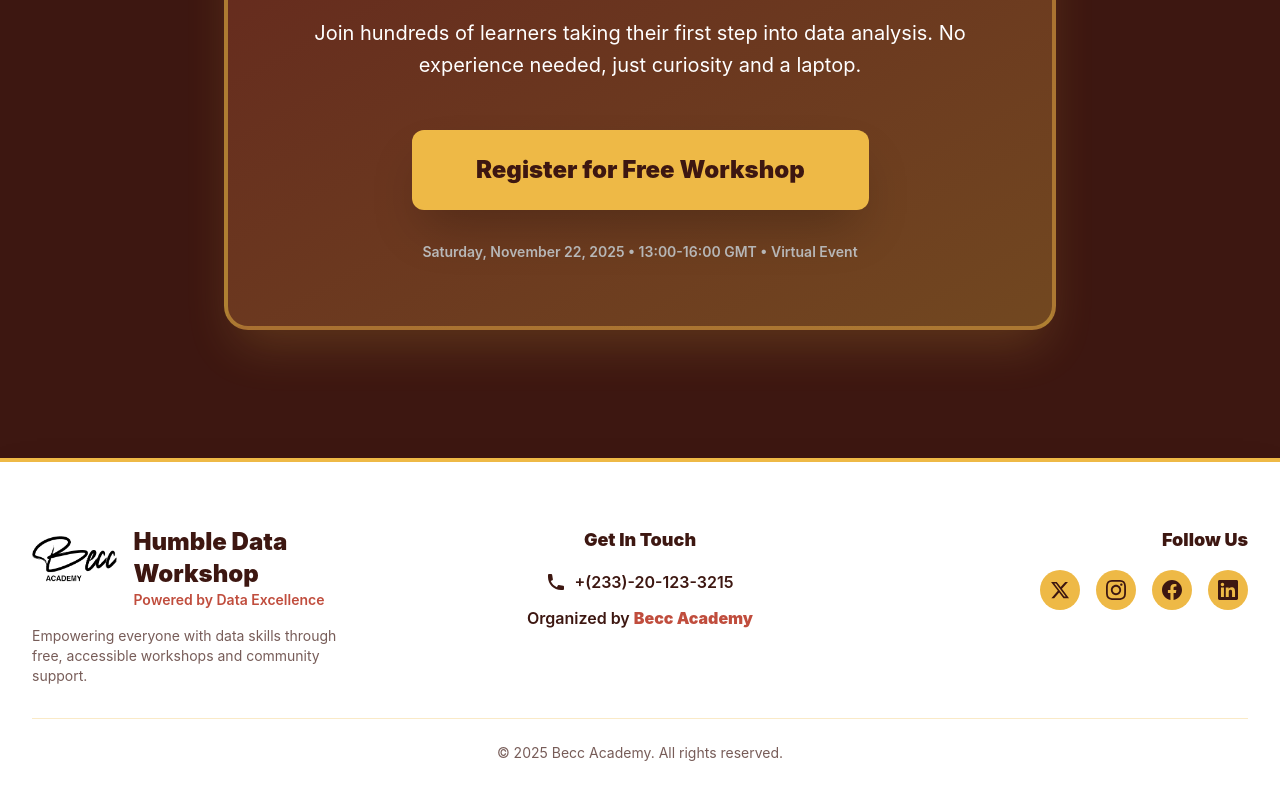
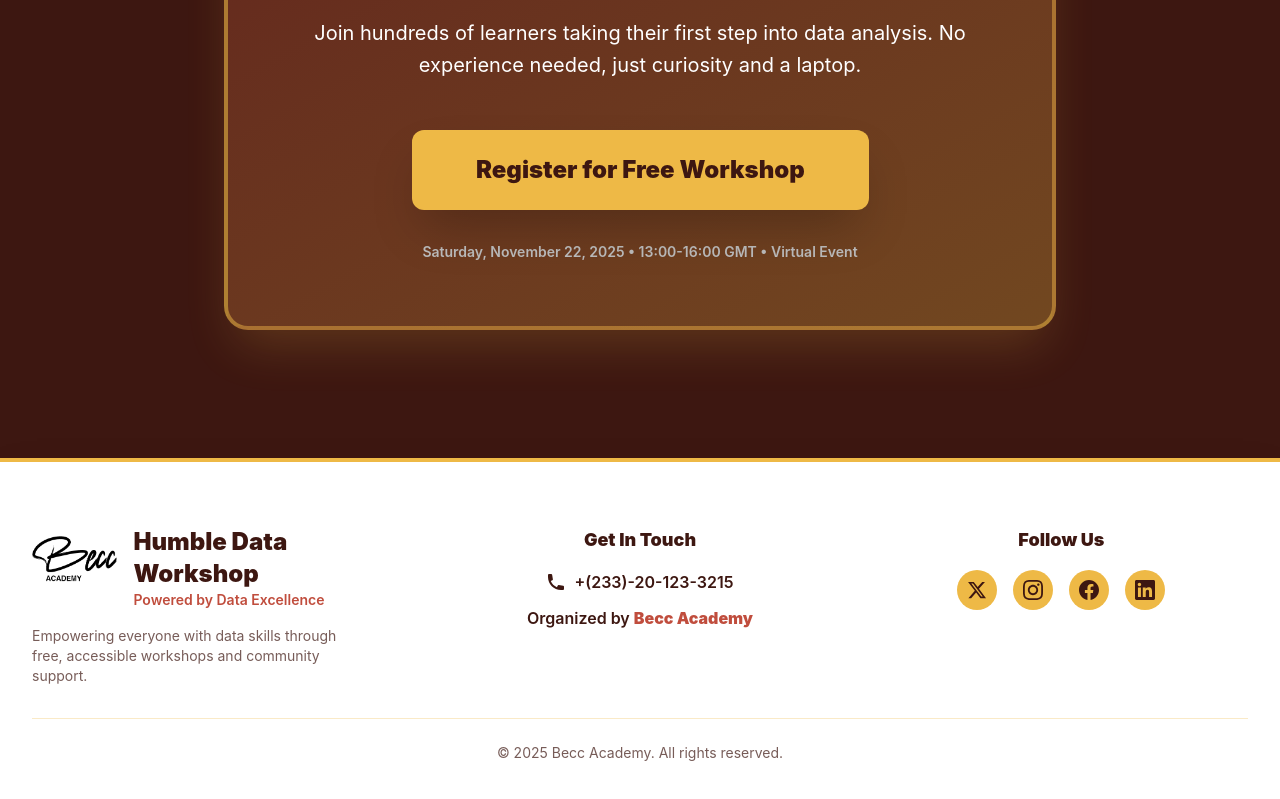
Before and after one commit to becc-academy/HumbleDataLP, a Vue app: page / in a window 1280 px wide. Shown: the part 5362-6161 px from the top of the page. Built offline with nearby package versions, Linux system fonts and the light colour scheme.

Commit message:
fix: center Follow Us heading and social media icons

```diff
--- a/src/components/HumbleDataLanding.vue
+++ b/src/components/HumbleDataLanding.vue
@@ -374,9 +374,9 @@ const schedule = [
           </div>
 
           <!-- Social Media Section -->
-          <div class="text-center md:text-right animate__animated animate__fadeInRight">
+          <div class="text-center animate__animated animate__fadeInRight">
             <h3 class="font-black text-lg text-humble-brown mb-4">Follow Us</h3>
-            <div class="flex gap-4 justify-center md:justify-end mb-4">
+            <div class="flex gap-4 justify-center mb-4">
               <a href="https://twitter.com/beccacademy" target="_blank" rel="noopener noreferrer" class="w-10 h-10 bg-humble-yellow rounded-full flex items-center justify-center hover:bg-humble-red hover:scale-110 transition-all duration-300 group">
                 <svg class="w-5 h-5 text-humble-brown group-hover:text-white" fill="currentColor" viewBox="0 0 24 24">
                   <path d="M18.244 2.25h3.308l-7.227 8.26 8.502 11.24H16.17l-5.214-6.817L4.99 21.75H1.68l7.73-8.835L1.254 2.25H8.08l4.713 6.231zm-1.161 17.52h1.833L7.084 4.126H5.117z"/>
```
